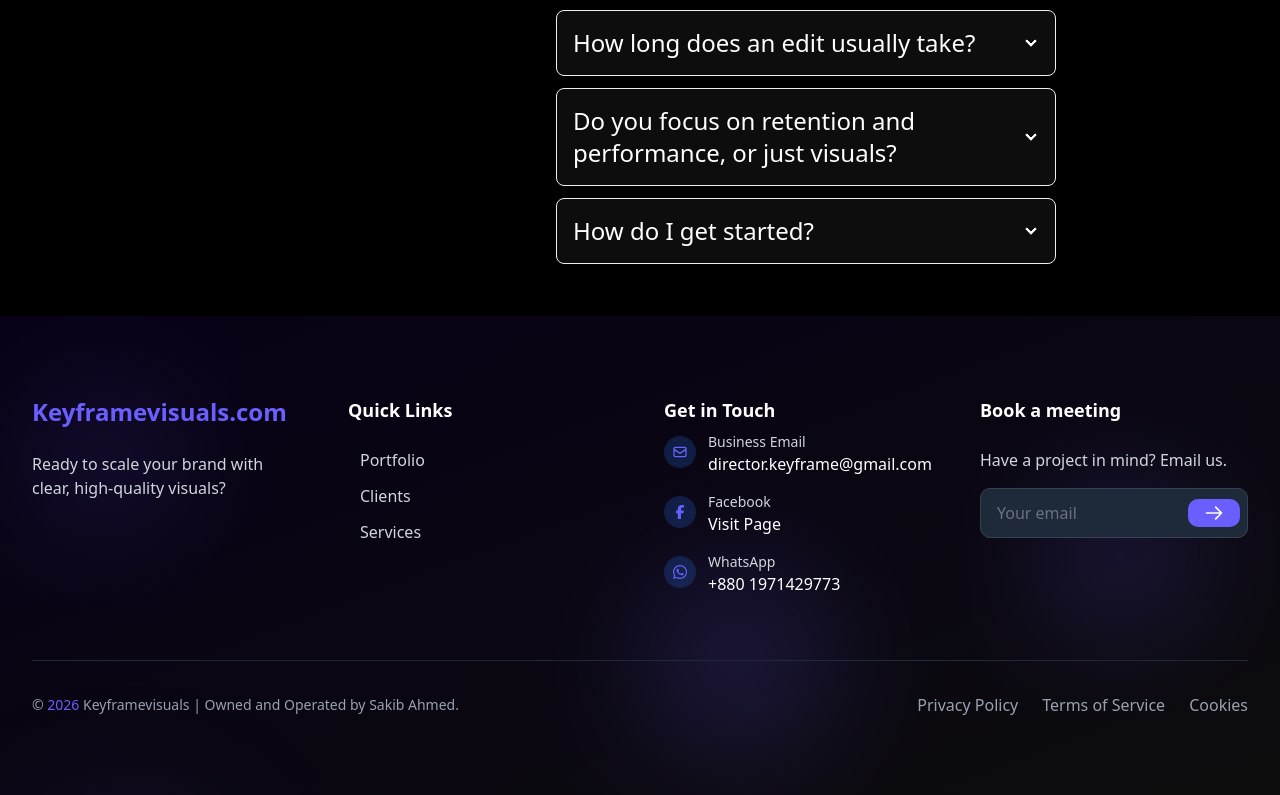
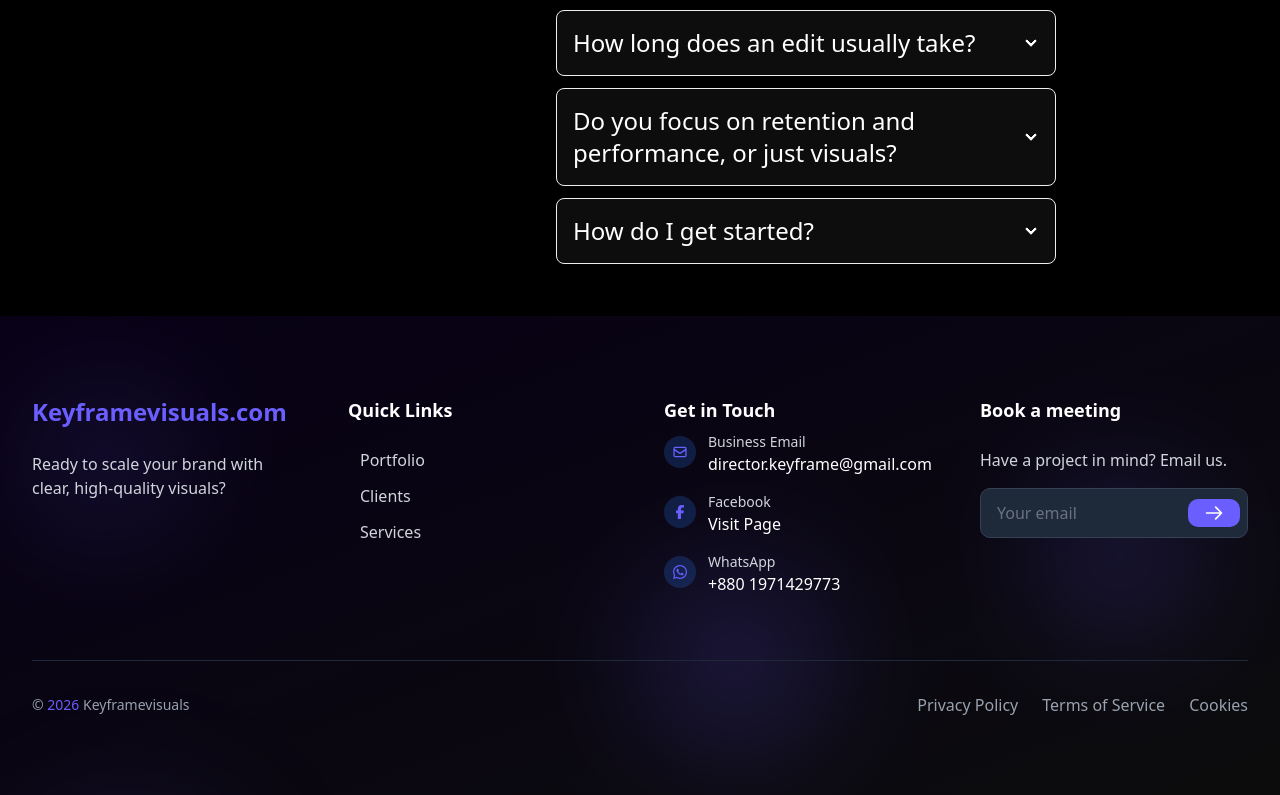
Before and after one commit to TheRABU/keyframe-portfolio, a React (Vite) app: page / in a window 1280 px wide. Shown: the part 5033-5828 px from the top of the page. Built offline with nearby package versions, Linux system fonts and the light colour scheme.

Commit message:
all changes made ready to ship

```diff
--- a/src/components/Footer.tsx
+++ b/src/components/Footer.tsx
@@ -262,7 +262,7 @@ const Footer = () => {
         <div className="mt-16 pt-8 border-t border-gray-800 flex flex-col md:flex-row justify-between items-center">
           <p className="text-gray-400 text-sm mb-4 md:mb-0">
             &copy; <span className="text-[#6A5FFE]">{year}</span>{" "}
-            Keyframevisuals | Owned and Operated by Sakib Ahmed.
+            Keyframevisuals
           </p>
           <div className="flex space-x-6">
             <a href="#" className="text-gray-400 hover:text-white transition">
```
